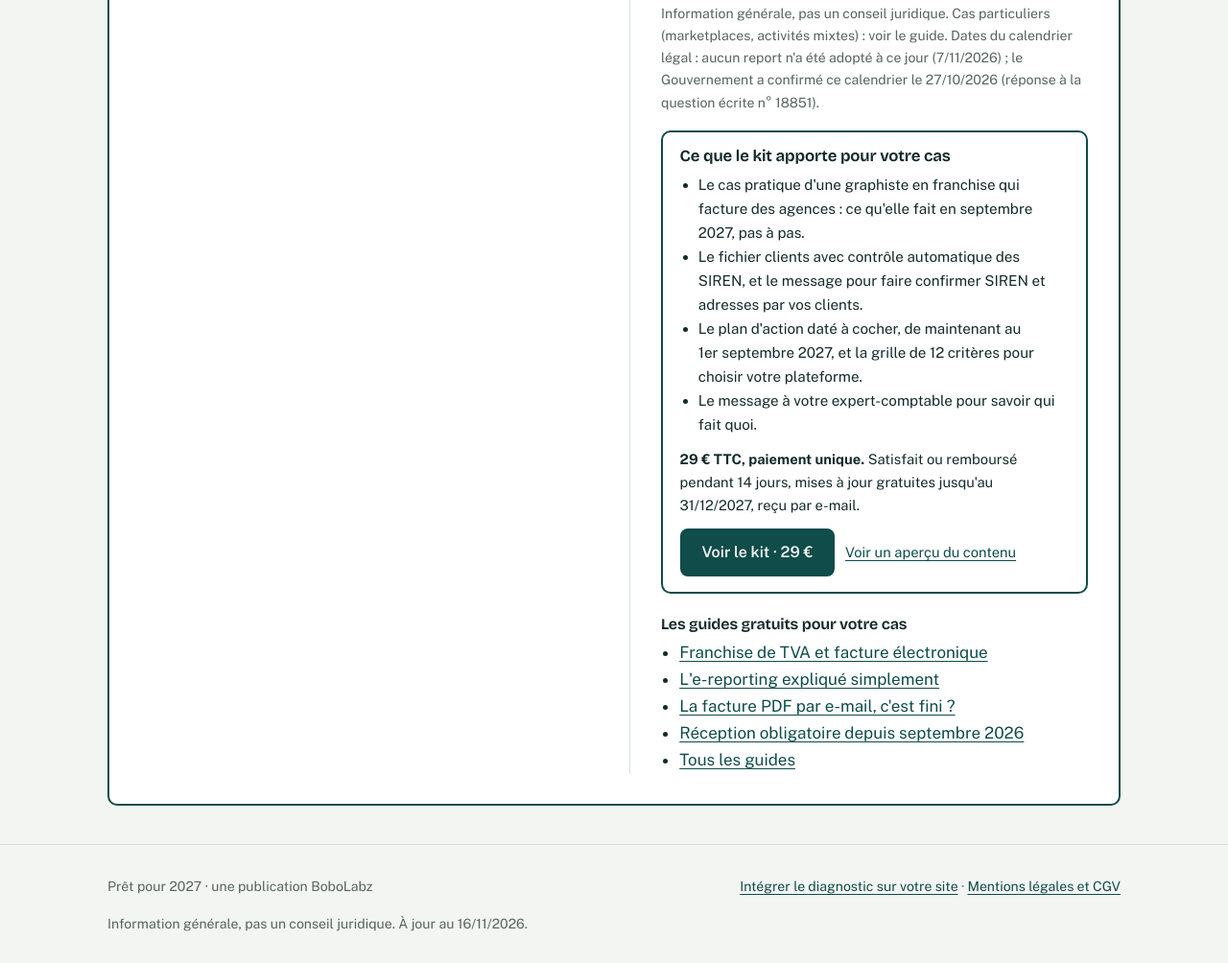
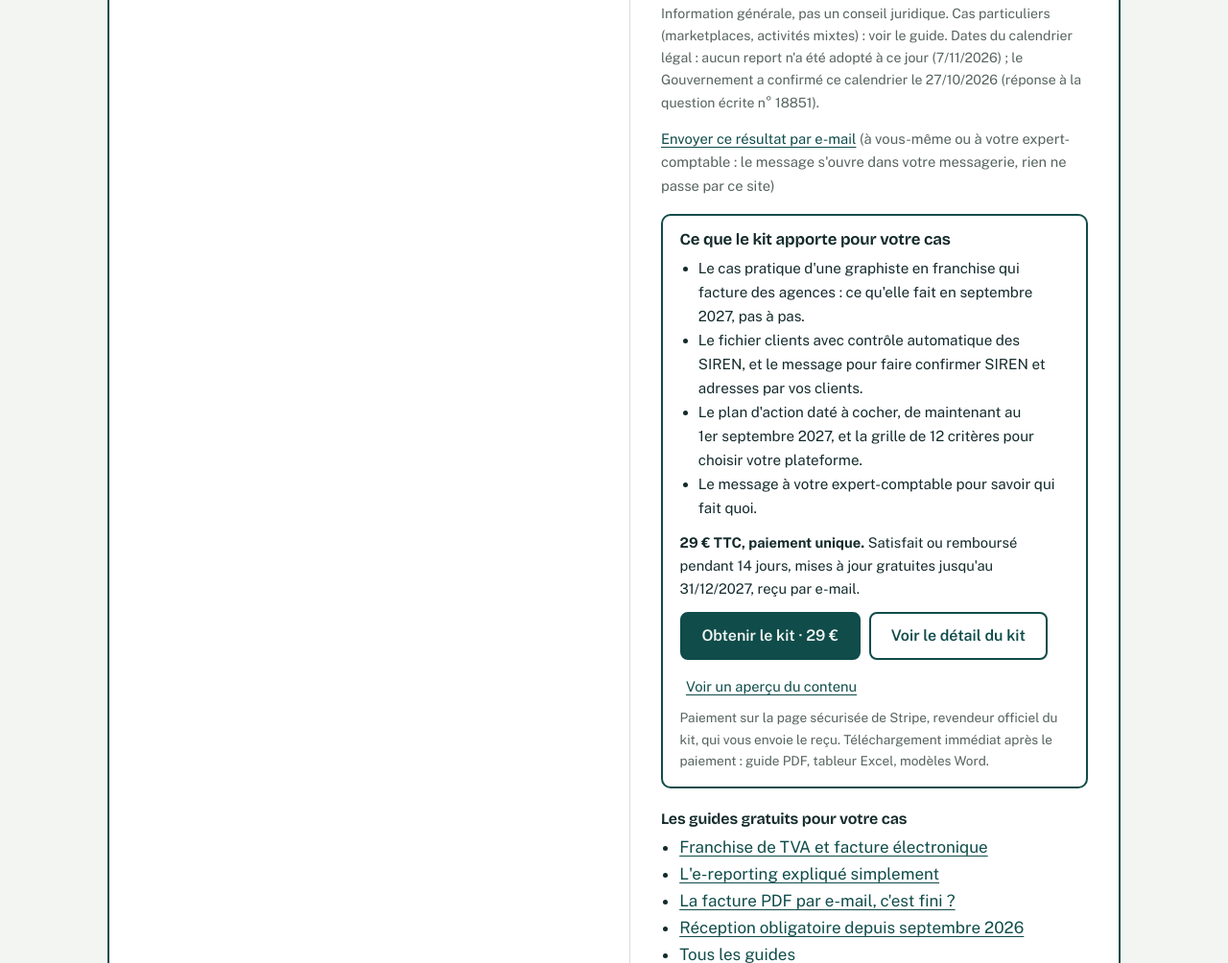
Before and after one commit to bobolabz/pret-pour-2027, a plain HTML site: page diagnostic.html in a window 1280 px wide. Shown: the part 985-1989 px from the top of the page at 96% size. Drawn offline with nearby package versions, Linux system fonts and the light colour scheme.

Commit message:
Diagnostic : bouton d'achat direct sur la page diagnostic, envoi du résultat par e-mail
Co-Authored-By: Claude Opus 5.5 <noreply@anthropic.com>
Claude-Session: https://claude.ai/code/session_01UXVdVgMYxwxjGL2G5jCAAC

```diff
--- a/diagnostic.html
+++ b/diagnostic.html
@@ -34,12 +34,14 @@
         <p id="diagstatus" role="status" style="position:absolute;width:1px;height:1px;padding:0;margin:-1px;overflow:hidden;clip:rect(0,0,0,0);white-space:nowrap;border:0"></p>
         <h2>Vos obligations</h2>
         <ul class="ob" id="obs"></ul>
-        <p style="font-size:.88rem;color:var(--muted);margin-top:1rem">Information générale, pas un conseil juridique. Cas particuliers (marketplaces, activités mixtes) : voir le guide. Dates du calendrier légal : aucun report n'a été adopté à ce jour (7/11/2026) ; le Gouvernement a confirmé ce calendrier le 27/10/2026 (réponse à la question écrite n° 18851).</p>
+        <p id="diagnote" style="font-size:.88rem;color:var(--muted);margin-top:1rem">Information générale, pas un conseil juridique. Cas particuliers (marketplaces, activités mixtes) : voir le guide. Dates du calendrier légal : aucun report n'a été adopté à ce jour (7/11/2026) ; le Gouvernement a confirmé ce calendrier le 27/10/2026 (réponse à la question écrite n° 18851).</p>
+        <p style="margin:.5rem 0 0;font-size:.92rem"><a id="diagmail" href="#">Envoyer ce résultat par e-mail</a> <span style="color:var(--muted)">(à vous-même ou à votre expert-comptable : le message s'ouvre dans votre messagerie, rien ne passe par ce site)</span></p>
         <div class="diag-kit" id="diagkit" style="margin-top:1.1rem;padding:1rem 1.1rem;border:2px solid var(--teal);border-radius:10px;background:var(--surface)">
           <h3 style="font-size:1.05rem;margin:0 0 .4rem">Ce que le kit apporte pour votre cas</h3>
           <ul id="kitfor" style="margin:.2rem 0 .7rem;padding-left:1.2rem;font-size:.95rem"></ul>
           <p id="kitprice" style="margin:0 0 .7rem;font-size:.92rem"><strong>29&nbsp;€ TTC, paiement unique.</strong> Satisfait ou remboursé pendant 14 jours, mises à jour gratuites jusqu'au 31/12/2027, reçu par e-mail.</p>
-          <a class="btn btn-primary" id="kitlink" href="./#kit">Voir le kit · 29&nbsp;€</a> <a id="kitapercu" href="./#apercu" style="display:inline-block;margin:.5rem 0 0 .4rem;font-size:.92rem">Voir un aperçu du contenu</a>
+          <a class="btn btn-primary" id="kitbuy" href="./#kit" style="display:none;margin:0 .3rem .5rem 0">Obtenir le kit · 29&nbsp;€</a> <a class="btn btn-primary" id="kitlink" href="./#kit" style="margin:0 .3rem .5rem 0">Voir le kit · 29&nbsp;€</a> <a id="kitapercu" href="./#apercu" style="display:inline-block;margin:.5rem 0 0 .4rem;font-size:.92rem">Voir un aperçu du contenu</a>
+          <p id="kitfine" style="display:none;margin:.5rem 0 0;font-size:.85rem;color:var(--muted)">Paiement sur la page sécurisée de Stripe, revendeur officiel du kit, qui vous envoie le reçu. Téléchargement immédiat après le paiement : guide PDF, tableur Excel, modèles Word.</p>
         </div>
         <h3 style="font-size:1rem;margin-top:1.4rem">Les guides gratuits pour votre cas</h3>
         <ul id="guides" style="margin:.3rem 0 0;padding-left:1.2rem"></ul>
@@ -48,6 +50,8 @@
 <script>
 (function () {
   var form = document.getElementById("dform"), out = document.getElementById("obs");
+  var BUY = "https://buy.stripe.com/5kQ4gs1eQfVk7ME6jY7bW00", kb = document.getElementById("kitbuy");
+  if (BUY.indexOf("http") === 0) { kb.href = BUY; kb.target = "_blank"; kb.rel = "noopener"; }
   function val(n) { var e = form.querySelector('input[name="' + n + '"]:checked'); return e ? e.value : ""; }
   function item(state, title, note) {
     var label = { done: "DÉJÀ OBLIGATOIRE", due: "", no: "NON CONCERNÉ" }[state];
@@ -93,10 +97,18 @@
     }
     document.getElementById("kitfor").innerHTML = k.slice(0, 4).map(function (x) { return "<li>" + x + "</li>"; }).join("");
     document.getElementById("kitprice").hidden = big;
-    document.getElementById("kitlink").textContent = big ? "Voir le contenu du kit" : "Voir le kit · 29\u00a0€";
     // Guides matching the answers (31/10/2026, maillage interne): before, the diagnostic linked no article.
     // Embedded (?embed=1): absolute links opened in a new tab, so the host site's page stays open.
     var emb = /[?&]embed=1/.test(location.search), base = emb ? "https://bobolabz.github.io/pret-pour-2027/" : "";
+    // 17/11/2026 (conversion (3), 2nd round): from an article, buying took three pages (article, diagnostic, home #kit,
+    // then Stripe). On diagnostic.html the box now offers the payment page directly, with who sells and what is
+    // delivered; the home offer stays one click away. Not when embedded on a partner's site (no payment button there),
+    // nor for an ETI or large company (the kit is said to be too light for them).
+    var direct = !big && !emb && BUY.indexOf("http") === 0, kl = document.getElementById("kitlink");
+    document.getElementById("kitbuy").style.display = direct ? "inline-block" : "none";
+    document.getElementById("kitfine").style.display = direct ? "block" : "none";
+    kl.className = direct ? "btn btn-ghost" : "btn btn-primary";
+    kl.textContent = big ? "Voir le contenu du kit" : direct ? "Voir le détail du kit" : "Voir le kit · 29\u00a0€";
     var g = [];
     if (vat === "franchise") g.push(["micro-entrepreneur-franchise-tva", "Franchise de TVA et facture électronique"]);
     if (exo) g.push(["facture-electronique-formateur", "Activités exonérées\u00a0: l'exemple des formateurs"]);
@@ -110,6 +122,22 @@
     document.getElementById("guides").innerHTML = g.slice(0, 4).map(function (x) {
       return '<li><a href="' + base + 'articles/' + x[0] + '.html"' + (emb ? ' target="_blank" rel="noopener"' : "") + ">" + x[1] + "</a></li>";
     }).join("") + '<li><a href="' + base + 'articles/index.html"' + (emb ? ' target="_blank" rel="noopener"' : "") + ">Tous les guides</a></li>";
+    mailtoResult();
+  }
+  // 17/11/2026 (conversion (3), 2nd round): the result could not be kept or passed on. A mailto link carries a plain-text
+  // copy of the answers and obligations to the visitor's own mail client (to themselves or their accountant), with the
+  // address of the diagnostic first (a mail client that cuts a long link keeps it). Nothing is sent or stored by the site.
+  function mailtoResult() {
+    var q = function (n) { return Array.prototype.map.call(form.querySelectorAll('input[name="' + n + '"]:checked'), function (e) { return e.parentNode.textContent.replace(/\s+/g, " ").trim(); }).join(", ") || "aucun"; };
+    var L = ["Résultat du diagnostic facture électronique de Prêt pour 2027 (à refaire ici : https://bobolabz.github.io/pret-pour-2027/diagnostic.html)", "",
+             "Mes réponses : " + q("size") + " ; " + q("vat") + " ; clients : " + q("cli") + " ; " + q("nat").toLowerCase() + ".", "", "Obligations :"];
+    Array.prototype.forEach.call(out.querySelectorAll("li"), function (li) {
+      var no = li.querySelector(".pill.no");  // "not concerned" lines without their note: keeps the link under ~2,000 characters
+      L.push("- " + li.querySelector(".pill").textContent + " : " + li.querySelector("strong").textContent + "." + (no ? "" : " " + li.querySelector("small").textContent));
+    });
+    var note = document.getElementById("diagnote").textContent.replace(/\s+/g, " ").trim(), cal = note.indexOf("Dates du calendrier");
+    L.push("", "Information générale, pas un conseil juridique. " + (cal > -1 ? note.slice(cal) : ""));  // last: the part a long link may lose
+    document.getElementById("diagmail").href = "mailto:?subject=" + encodeURIComponent("Mon diagnostic facture électronique 2027") + "&body=" + encodeURIComponent(L.join("\n"));
   }
   if (/[?&]embed=1/.test(location.search)) { var ap = document.getElementById("kitapercu"); ap.href = "https://bobolabz.github.io/pret-pour-2027/#apercu"; ap.target = "_blank"; ap.rel = "noopener"; }
   // 13/11/2026 (accessibility): the whole result block was an aria-live region, so screen readers re-read
```
Also changed, not shown: index.html (+18 -1 lines).
